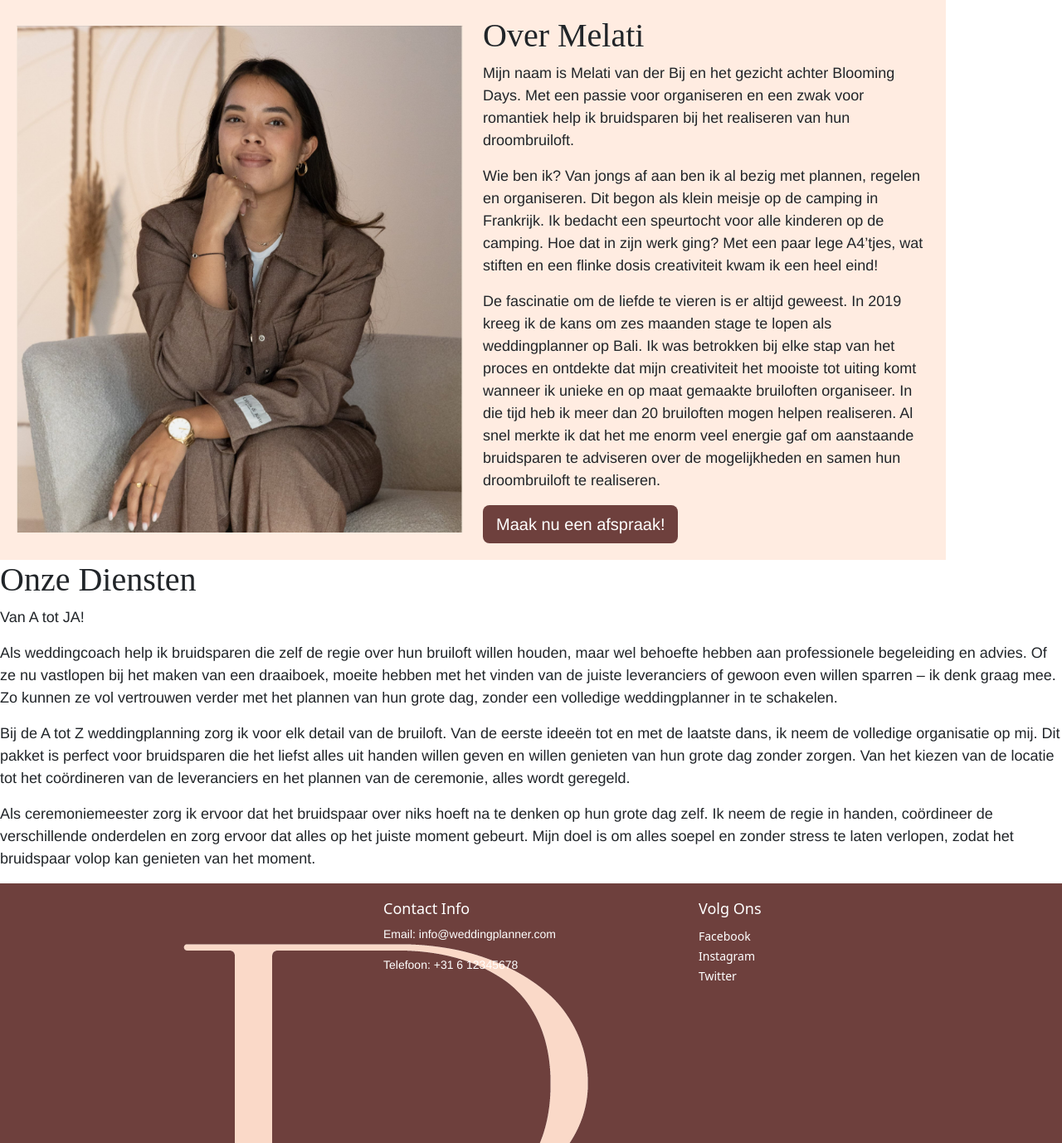
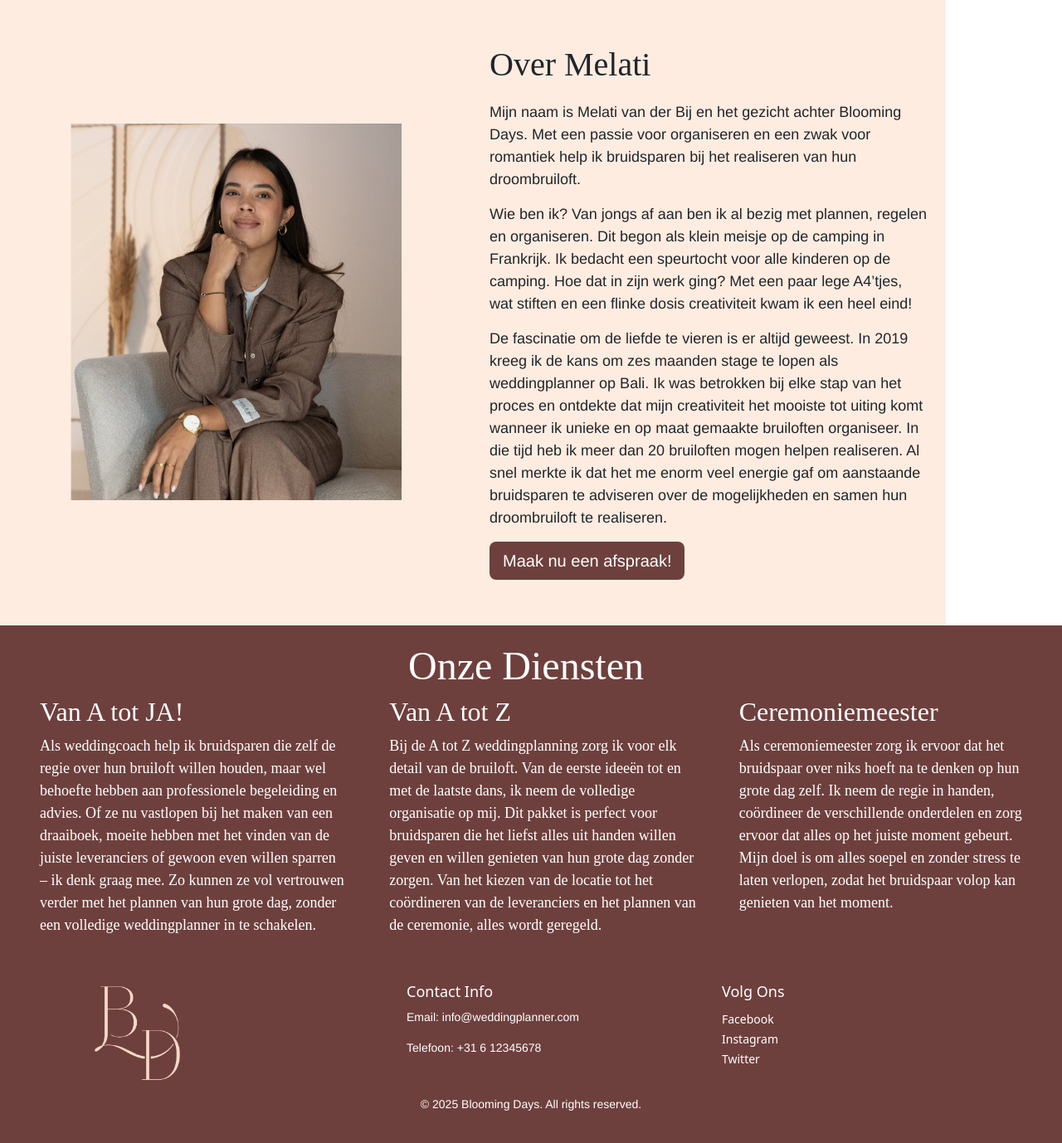
Before and after one commit to GavinvdB/wedding_planner, a Flask app: page / in a window 1280 px wide. Shown: the part 1127-2505 px from the top of the page at 83% size. Run offline with Flask 3, Linux system fonts and the light colour scheme.

Commit message:
updated htmls

```diff
--- a/static/css/home_stylesheet.css
+++ b/static/css/home_stylesheet.css
@@ -77,12 +77,9 @@ p {
 }
 
 .derde-div {
-    background:#ffece1;
-    padding: 20px;
-    box-sizing: width-box;
-    width: 100%;
-    margin: 0;
-
+    background-color:#ffece1; /* or any color that matches your design */
+    padding: 40px 0; /* Add proper vertical padding */
+    margin: 0; /* Remove any default margins */
 }
 
 .derde-div img {
@@ -90,6 +87,30 @@ p {
     height: auto;
     display: block;
 
+}
+
+.derde-div .responsive-image {
+    width: 100%; /* Make the image responsive */
+    max-width: 400px; /* Set maximum size as needed */
+    height: auto; /* Maintain aspect ratio */
+    margin: 0 auto; /* Center the image */
+}
+
+.derde-div .row {
+    margin: 0; /* Remove default row margins */
+}
+
+.derde-div .col-md-6 {
+    padding: 15px 20px; /* Add consistent padding */
+}
+
+.derde-div h1 {
+    margin-top: 0; /* Remove top margin */
+    margin-bottom: 20px; /* Add consistent bottom margin */
+}
+
+.derde-div p {
+    margin-bottom: 15px; /* Consistent paragraph spacing */
 }
 
 html, body {
@@ -145,6 +166,45 @@ html, body {
     }
 }
 
+.vierde-div{
+    background-color: #6E403D;
+    padding: 20px;
+
+
+}
+
+.vierde-div img{
+    size: 60%
+
+}
+
+.vierde-div h1{
+    padding-left: 0;
+    text-align: center;
+    color: white;
+    font-family: 'Times New Roman';
+    font-size: 3rem;
+}
+
+.vierde-div p
+{
+    color: white;
+    font-family: 'Times New Roman';
+
+}
+
+h2{
+    color:white;
+    font-family: 'Times New Roman';
+
+}
+
+
+.col-md-4{
+    padding-left: 40px;
+}
+
+
 .footer-div {
     background-color: #6E403D;
     color: white;
--- a/static/css/services_stylesheet.css
+++ b/static/css/services_stylesheet.css
@@ -45,6 +45,7 @@
 
 .eerste-div{
     background-color: #6E403D;
+    padding: 20px;
 
 
 }
--- a/templates/home.html
+++ b/templates/home.html
@@ -62,31 +62,52 @@
                 <p> De fascinatie om de liefde te vieren is er altijd geweest. In 2019 kreeg ik de kans om zes maanden stage te lopen als weddingplanner op Bali.
                     Ik was betrokken bij elke stap van het proces en ontdekte dat mijn creativiteit het mooiste tot uiting komt wanneer ik unieke en op maat gemaakte bruiloften organiseer. In die tijd heb ik meer dan 20 bruiloften mogen helpen realiseren.
                     Al snel merkte ik dat het me enorm veel energie gaf om aanstaande bruidsparen te adviseren over de mogelijkheden en samen hun droombruiloft te realiseren.</p>
-                <a href="contact.html" class="btn custom-button btn-lg">Maak nu een afspraak!</a>
+                <a href="contact" class="btn custom-button btn-lg">Maak nu een afspraak!</a>
             </div>
         </div>
     </div>
 </section>
 
 <div class="vierde-div">
-    <h1>Onze Diensten</h1>
-    <p>Van A tot JA!</p>
-    <p>   Als weddingcoach help ik bruidsparen die zelf de regie over hun bruiloft willen houden, maar wel behoefte hebben aan professionele begeleiding en advies.
-        Of ze nu vastlopen bij het maken van een draaiboek, moeite hebben met het vinden van de juiste leveranciers of gewoon even willen sparren – ik denk graag mee.
-        Zo kunnen ze vol vertrouwen verder met het plannen van hun grote dag, zonder een volledige weddingplanner in te schakelen.
+    <div class="row">
+        <h1>Onze Diensten</h1>
+        <div class="col-md-4">
 
-        <p> Bij de A tot Z weddingplanning zorg ik voor elk detail van de bruiloft. Van de eerste ideeën tot en met de laatste dans, ik neem de volledige organisatie op mij. Dit pakket is perfect voor bruidsparen die het liefst alles uit handen willen geven en willen genieten van hun grote dag zonder zorgen. Van het kiezen van de locatie tot het coördineren van de leveranciers en het plannen van de ceremonie, alles wordt geregeld.
-        </p>
-        <p>Als ceremoniemeester zorg ik ervoor dat het bruidspaar over niks hoeft na te denken op hun grote dag zelf. Ik neem de regie in handen, coördineer de verschillende onderdelen en zorg ervoor dat alles op het juiste moment gebeurt. Mijn doel is om alles soepel en zonder stress te laten verlopen, zodat het bruidspaar volop kan genieten van het moment.
-        </p>
+            <h2>Van A tot JA!</h2>
+            <p>Als weddingcoach help ik bruidsparen die zelf de regie over hun bruiloft willen houden,
+                maar wel behoefte hebben aan professionele begeleiding en advies.
+                Of ze nu vastlopen bij het maken van een draaiboek, moeite hebben met het vinden
+                van de juiste leveranciers of gewoon even willen sparren – ik denk graag mee.
+                Zo kunnen ze vol vertrouwen verder met het plannen van hun grote dag, zonder een volledige weddingplanner in te schakelen.
+            </p>
+        </div>
 
+        <div class="col-md-4">
+            <h2>Van A tot Z</h2>
+            <p>Bij de A tot Z weddingplanning zorg ik voor elk detail van de bruiloft.
+                Van de eerste ideeën tot en met de laatste dans, ik neem de volledige organisatie op mij.
+                Dit pakket is perfect voor bruidsparen die het liefst alles uit handen willen
+                geven en willen genieten van hun grote dag zonder zorgen.
+                Van het kiezen van de locatie tot het coördineren van de leveranciers en het plannen van de ceremonie, alles wordt geregeld.
+            </p>
+        </div>
+
+        <div class="col-md-4">
+            <h2>Ceremoniemeester</h2>
+            <p>Als ceremoniemeester zorg ik ervoor dat het bruidspaar over niks hoeft na te denken op hun grote dag zelf.
+                Ik neem de regie in handen, coördineer de verschillende onderdelen en zorg ervoor dat alles op het juiste moment gebeurt.
+                Mijn doel is om alles soepel en zonder stress te laten verlopen,
+                zodat het bruidspaar volop kan genieten van het moment.
+            </p>
+        </div>
+    </div>
 </div>
 
 <div class="footer-div">
     <div class="container">
         <div class="row">
             <div class="col-md-4">
-                <img src="../static/images/Roze mono.png" alt="logo mono" class="responsive-image">
+                <img src="../static/images/Roze mono.png" alt="logo mono" class="responsive-image" width="120" height="120">
             </div>
             <div class="col-md-4">
                 <h4>Contact Info</h4>
--- a/templates/login.html
+++ b/templates/login.html
@@ -22,7 +22,7 @@
                             <a class="nav-link" href="contact">Contact</a>
                             </li>
                         <li class="nav-item">
-                            <a class="nav-link" href="INSERT LINK">Login</a>
+                            <a class="nav-link" href="login">Login</a>
                         </li>
                 </ul>
         </div>
```
Also changed, not shown: static/css/contact_stylesheet.css (+114 -1 lines), templates/contact.html (+37 -7 lines).
